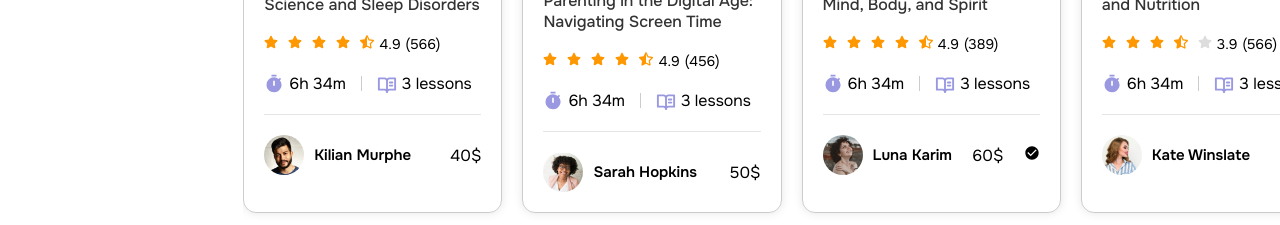
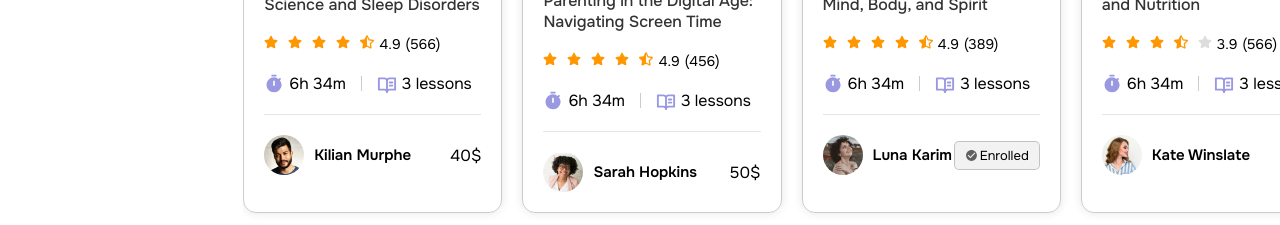
Before and after one commit to mdanamulhasan201/Pinemesh_next_js, a Next.js app: page / in a window 1280 px wide. Shown: the part 1440-1665 px from the top of the page. Built offline with nearby package versions, Linux system fonts and the light colour scheme.

Commit message:
price button some issue fixed

```diff
--- a/src/components/home/popularCourse/Popular.module.css
+++ b/src/components/home/popularCourse/Popular.module.css
@@ -106,7 +106,7 @@
   height: 40px;
   font-size: 20px;
   border-radius: 50%;
-  background-color: #FFFFFFB2;
+  background-color: #ffffffb2;
   color: #00000099;
   cursor: pointer;
   transition: background-color 0.3s ease;
@@ -256,6 +256,22 @@
   font-size: 13px;
 }
 
+.paymentDone {
+  display: flex;
+  align-items: center;
+  gap: 2px;
+  background-color: #0000000d;
+  padding: 5px 10px;
+  border: 1px solid #00000033;
+  border-radius: 5px;
+  color: #000000;
+  font-size: 13px;
+  font-weight: 400;
+}
+.iconss{
+  color: #00000099;
+  font-size: 13px;
+}
 .prices {
   font-size: 17px;
   font-weight: 500;
--- a/src/components/home/popularCourse/PopularCourse.js
+++ b/src/components/home/popularCourse/PopularCourse.js
@@ -227,14 +227,25 @@ const PopularCourse = () => {
                     <Image src={item.teacherImg} alt="teacher" />
                     <span className={styles.teName}>{item.teacher}</span>
                   </div>
-                  <div className={styles.cardPrice}>
+
+                  {item.payment ? (
+                    <div className={styles.paymentDone}>
+                      <MdCheckCircle className={styles.iconss}/>
+                      <p>Enrolled</p>
+                    </div>
+                  ) : (
+                    <div className={styles.cardPrice}>
+                      <span>{item.price}$</span>
+                    </div>
+                  )}
+                  {/* <div className={styles.cardPrice}>
                     <span>{item.price}$</span>
                   </div>
                   {item.payment === "done" && (
                     <div className={styles.paymentDone}>
                       <MdCheckCircle />
                     </div>
-                  )}
+                  )} */}
                 </div>
               </div>
             </div>
```
